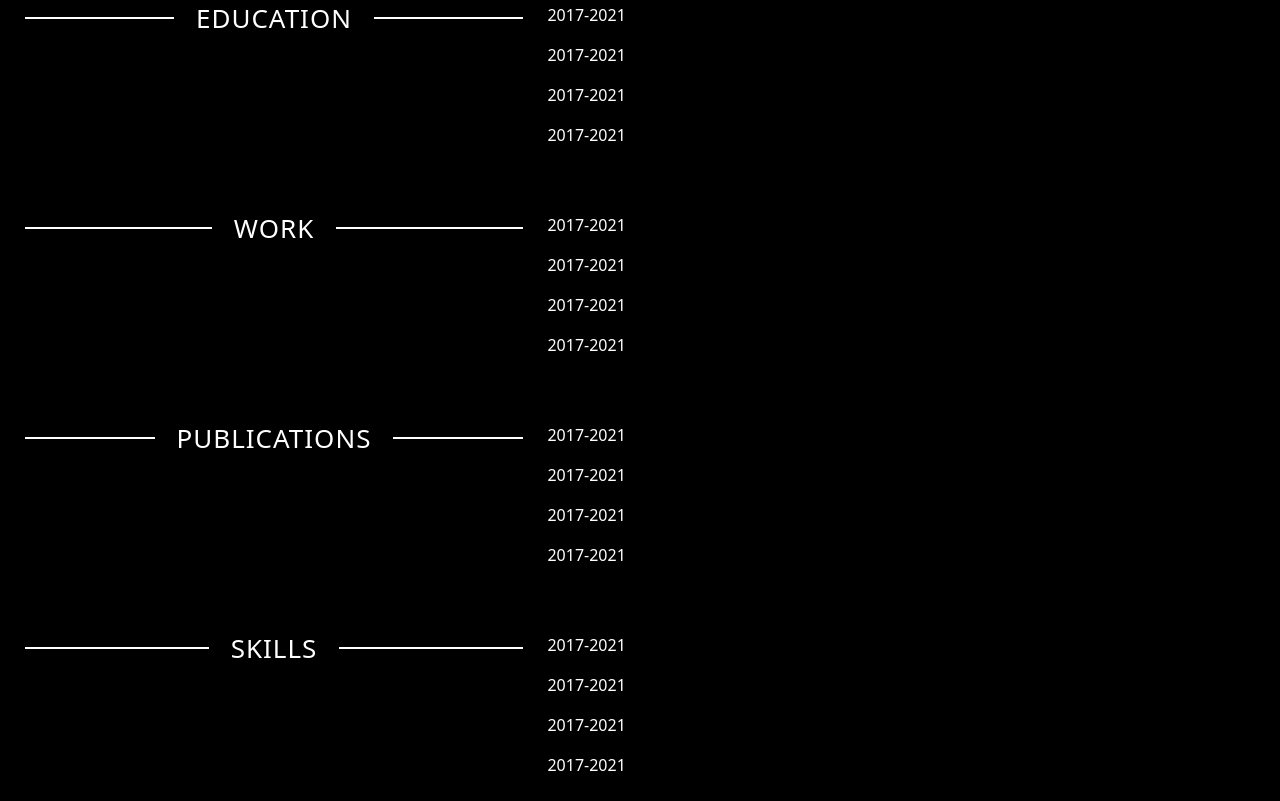
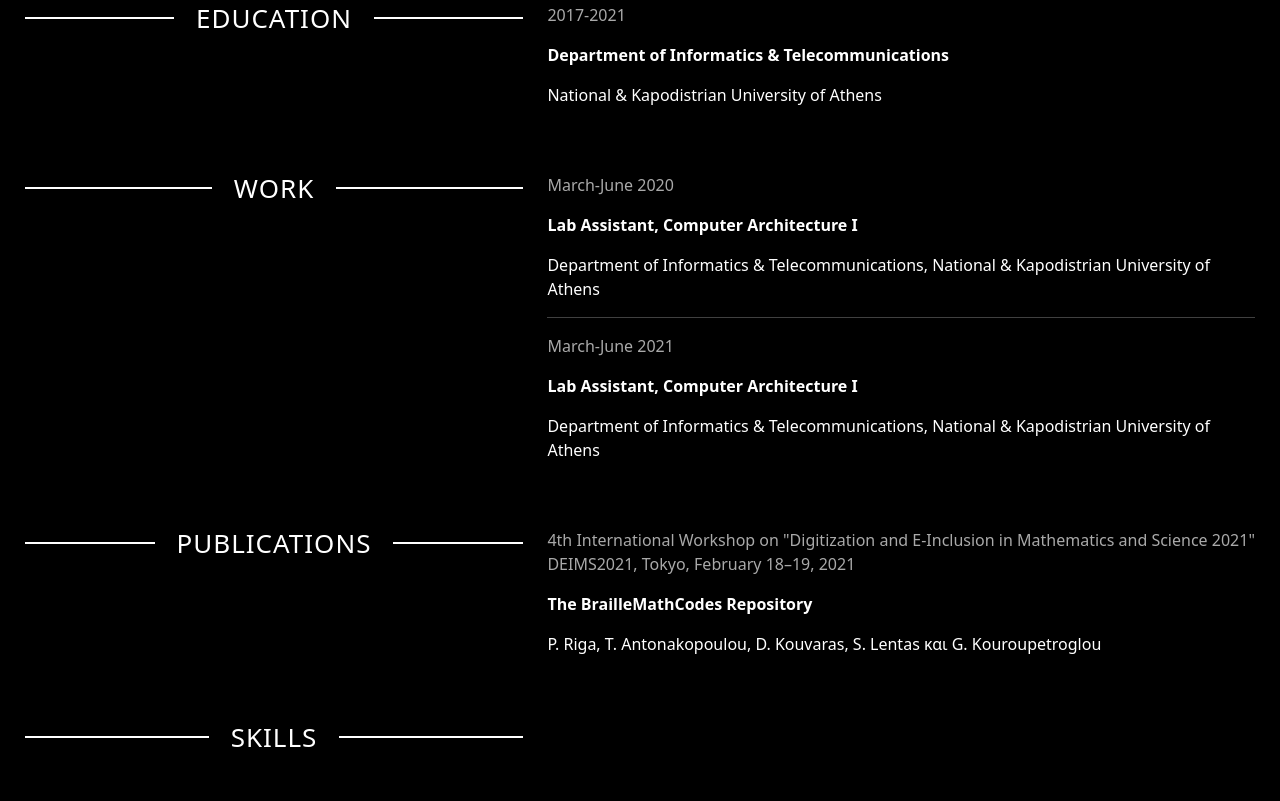
Before and after one commit to SirLentas/sirlentas.github, a plain HTML site: page index.html in a window 1280 px wide. Shown: the part 1079-1880 px from the top of the page. Drawn offline with nearby package versions, Linux system fonts and the light colour scheme.

Commit message:
made some additions

```diff
--- a/custom.css
+++ b/custom.css
@@ -122,3 +122,10 @@ h5.about-head {
 .icon > svg {
     position: relative;
 }
+
+a:link {
+    text-decoration: none;
+}
+a:hover {
+    text-decoration: underline;
+}
--- a/index.html
+++ b/index.html
@@ -57,7 +57,7 @@
                         <ul class="social">
                             <li><a href="#"><i class="fa fa-github"></i></a></li>
                             <li><a href="#"><i class="fa fa-linkedin"></i></a></li>
-                            <li><a href="mailto:webmaster@example.com"><i class="fa fa-envelope"></i></a></li>
+                            <li><a href="mailto:sir.lentas@gmail.com"><i class="fa fa-envelope"></i></a></li>
                             <li><a href="#"><i class="fa fa-facebook"></i></a></li>
                             <li><a href="#"><i class="fa fa-instagram"></i></a></li>
                         </ul>
@@ -124,10 +124,9 @@
                 </div>
             </div>
             <div class="col-12 col-md-7">
-                <p>2017-2021</p>
-                <p>2017-2021</p>
-                <p>2017-2021</p>
-                <p>2017-2021</p>
+                <p style="color: darkgray;">2017-2021</p>
+                <p><b>Department of Informatics & Telecommunications</b></p>
+                <p>National & Kapodistrian University of Athens</p>
             </div>
         </div>
         <div class="row">
@@ -137,10 +136,13 @@
                 </div>
             </div>
             <div class="col-12 col-md-7">
-                <p>2017-2021</p>
-                <p>2017-2021</p>
-                <p>2017-2021</p>
-                <p>2017-2021</p>
+                <p style="color: darkgray;">March-June 2020</p>
+                <p><b>Lab Assistant, Computer Architecture I</b></p>
+                <p>Department of Informatics & Telecommunications, National & Kapodistrian University of Athens</p>
+                <hr>
+                <p style="color: darkgray;">March-June 2021</p>
+                <p><b>Lab Assistant, Computer Architecture I</b></p>
+                <p>Department of Informatics & Telecommunications, National & Kapodistrian University of Athens</p>
             </div>
         </div>
         <div class="row" id="publications">
@@ -150,10 +152,9 @@
                 </div>
             </div>
             <div class="col-12 col-md-7">
-                <p>2017-2021</p>
-                <p>2017-2021</p>
-                <p>2017-2021</p>
-                <p>2017-2021</p>
+                <p style="color: darkgray;">4th International Workshop on "Digitization and E-Inclusion in Mathematics and Science 2021" DEIMS2021, Tokyo, February 18–19, 2021</p>
+                <p><b><a style="color: white;" href="https://speech.di.uoa.gr/sppages/spppdf/braillemathcodes_repository.pdf">The BrailleMathCodes Repository</a></b></p>
+                <p>P. Riga, T. Antonakopoulou, D. Kouvaras, S. Lentas και G. Kouroupetroglou</p>
             </div>
         </div>
         <div class="row" id="skills">
@@ -163,10 +164,16 @@
                 </div>
             </div>
             <div class="col-12 col-md-7">
-                <p>2017-2021</p>
-                <p>2017-2021</p>
-                <p>2017-2021</p>
-                <p>2017-2021</p>
+                <!-- WEB
+Angular    NodeJS    ExpressJS    Apache
+DATABASES
+PostgreSQL    MySQL	    MariaDB
+LANGUAGES
+C    C++    Java    JavaScript    Typescript    PHP    HTML    CSS    Assembly
+NETWORKS
+OpenDayLight    Mininet	    Mosquitto MQTT    OMNeT++    Wireshark
+SYSTEMS
+Linux    Windows    Git -->
             </div>
         </div>
     </div>
```
